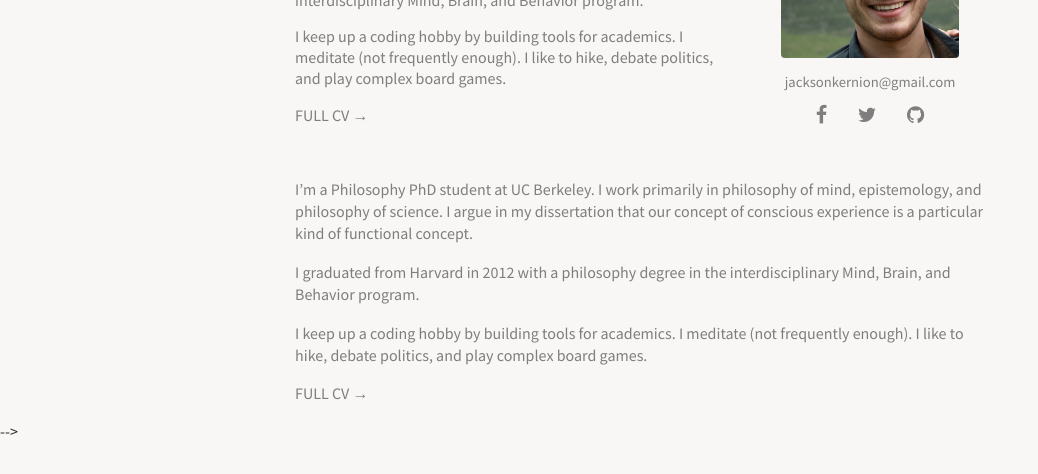
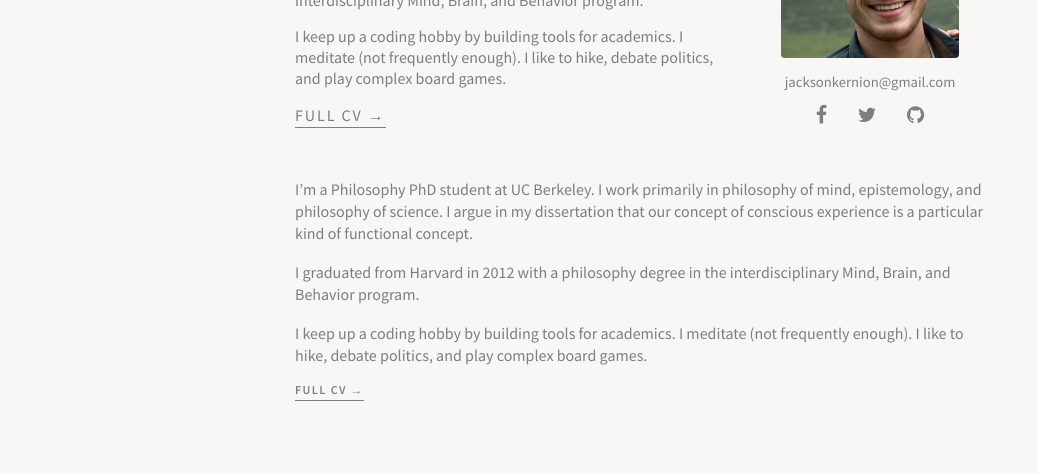
Before and after one commit to jacksonkernion/jacksonkernion.github.io, a Jekyll site: the page built from index.md, in a window 1280 px wide. Shown: the part 220-694 px from the top of the page, without its empty margins (0-1038 px from the left). Built offline with Jekyll 4.4.1, drawn with Linux system fonts in a browser that asks for light colours; nearby versions of some CDN libraries; our own code applies the rules of GitHub Pages for plain Markdown files.

Commit message:
Rearranged everything.

```diff
--- a/index.md
+++ b/index.md
@@ -8,6 +8,7 @@
 
 I keep up a coding hobby by building [tools](/tools) for academics. I meditate (not frequently enough). I like to hike, [debate](https://medium.com/@jacksonkernion/harvard-wants-to-ban-gender-discrimination-heres-why-that-s-smart-b9d4a5652fbb) [politics](https://medium.com/@jacksonkernion/trumpism-represents-a-gamergate-style-backlash-against-pc-culture-672d65058999), and play complex [board](https://boardgamegeek.com/boardgame/13/catan) [games](https://boardgamegeek.com/boardgame/68448/7-wonders).
 
+{: .little-links }
 [FULL CV →](assets/CV - Jackson Kernion.pdf)
 
 <!--
```
Also changed, not shown: _layouts/default.html (+0 -38 lines).
